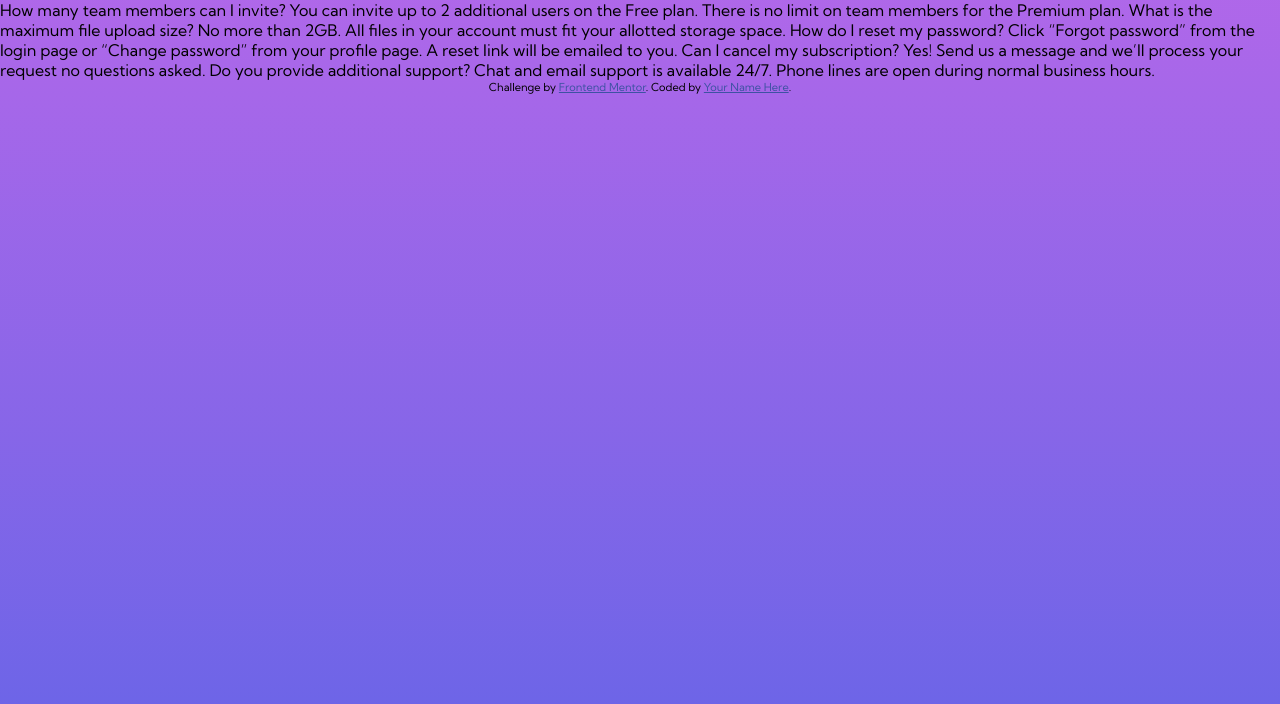
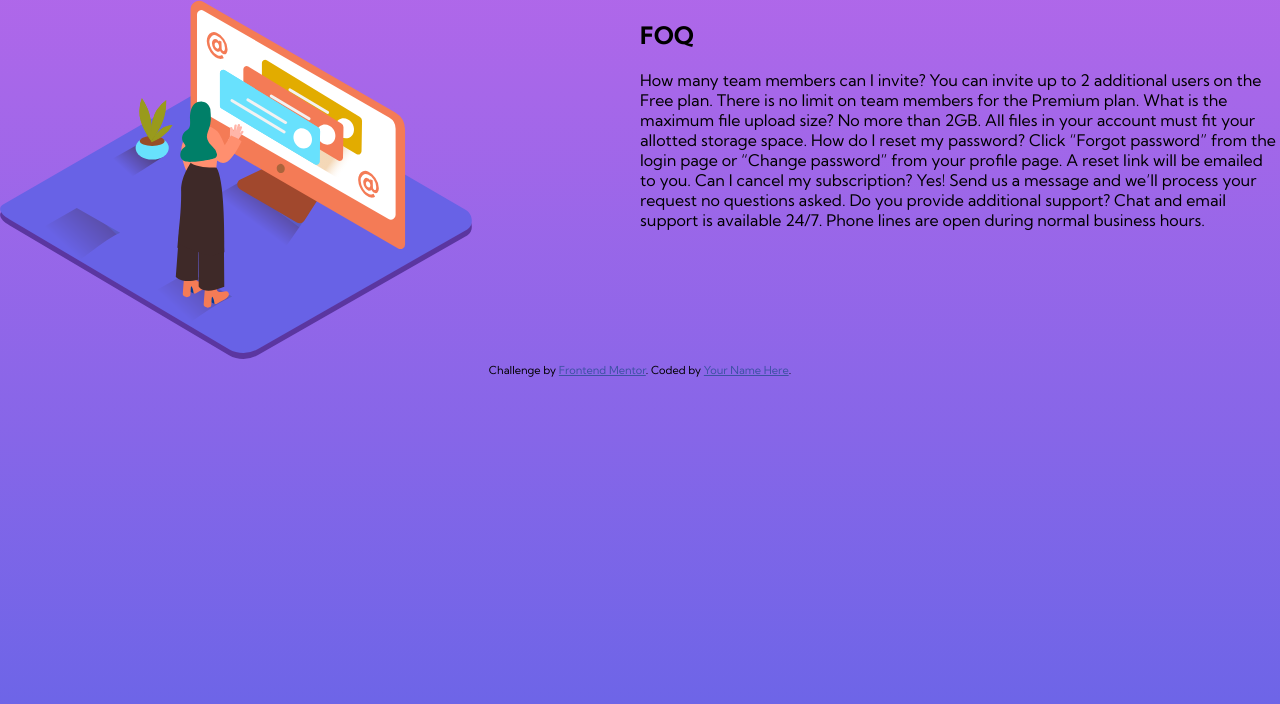
Before and after one commit to Byron2016/fem_001_coder_accordion, a plain HTML site: page index.html in a window 1280 px wide. Drawn offline with Linux system fonts and the light colour scheme.

Commit message:
feat: add card desktop and styles

```diff
--- a/index.html
+++ b/index.html
@@ -21,6 +21,13 @@
   </style>
 </head>
 <body>
+
+  <section class="card">
+    <div class="card__image">
+      <img src="./images/illustration-woman-online-desktop.svg" alt="woman-online-desktop">
+    </div>
+    <div class="card__text">
+      <h1>FOQ</h1>
       How many team members can I invite?
       You can invite up to 2 additional users on the Free plan. There is no limit on
       team members for the Premium plan.
@@ -38,6 +45,10 @@
       Do you provide additional support?
       Chat and email support is available 24/7. Phone lines are open during normal business hours.
 
+    </div>
+  </section>
+
+
   <div class="attribution">
     Challenge by <a href="https://www.frontendmentor.io?ref=challenge" target="_blank">Frontend Mentor</a>.
     Coded by <a href="#">Your Name Here</a>.
--- a/style.css
+++ b/style.css
@@ -25,3 +25,38 @@ body {
   font-family: 'Kumbh Sans', sans-serif;
   background-image: linear-gradient(var(--gradient-violet), var(--gradient-blue));
 }
+
+/* CARD */
+/* CARD - MOBILE */
+/* .card {
+
+}
+
+.card__image {
+
+}
+
+.card__text {
+
+} */
+
+/* CARD - DESKTOP */
+@media (min-width: 56em) {
+  .card {
+    display: flex;
+
+  }
+
+  .card__image,
+  .card__text {
+    flex: 1;
+  }
+
+  /* .card__image {
+    d
+  }
+
+  .card__text {
+    d
+  } */
+}
```
Lines whose indentation alone changed are shown as unchanged.
